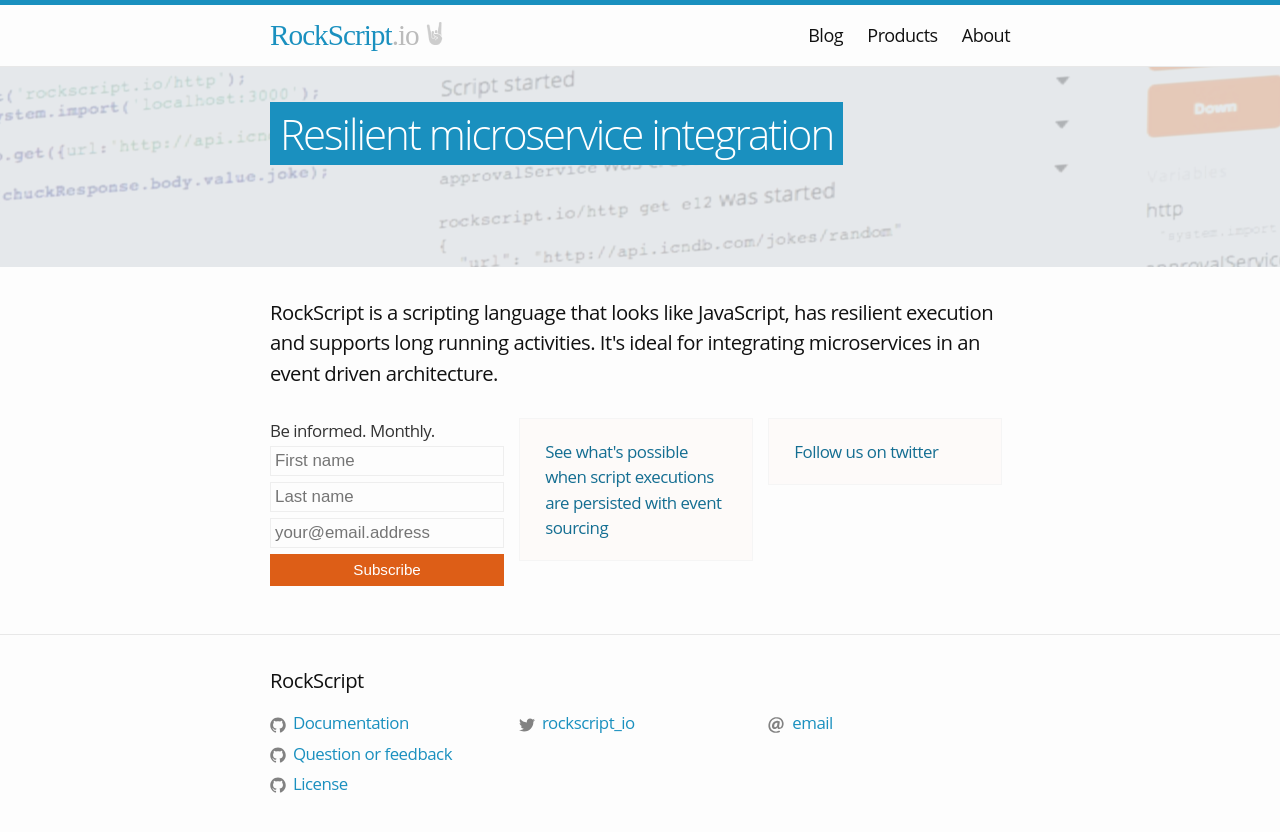
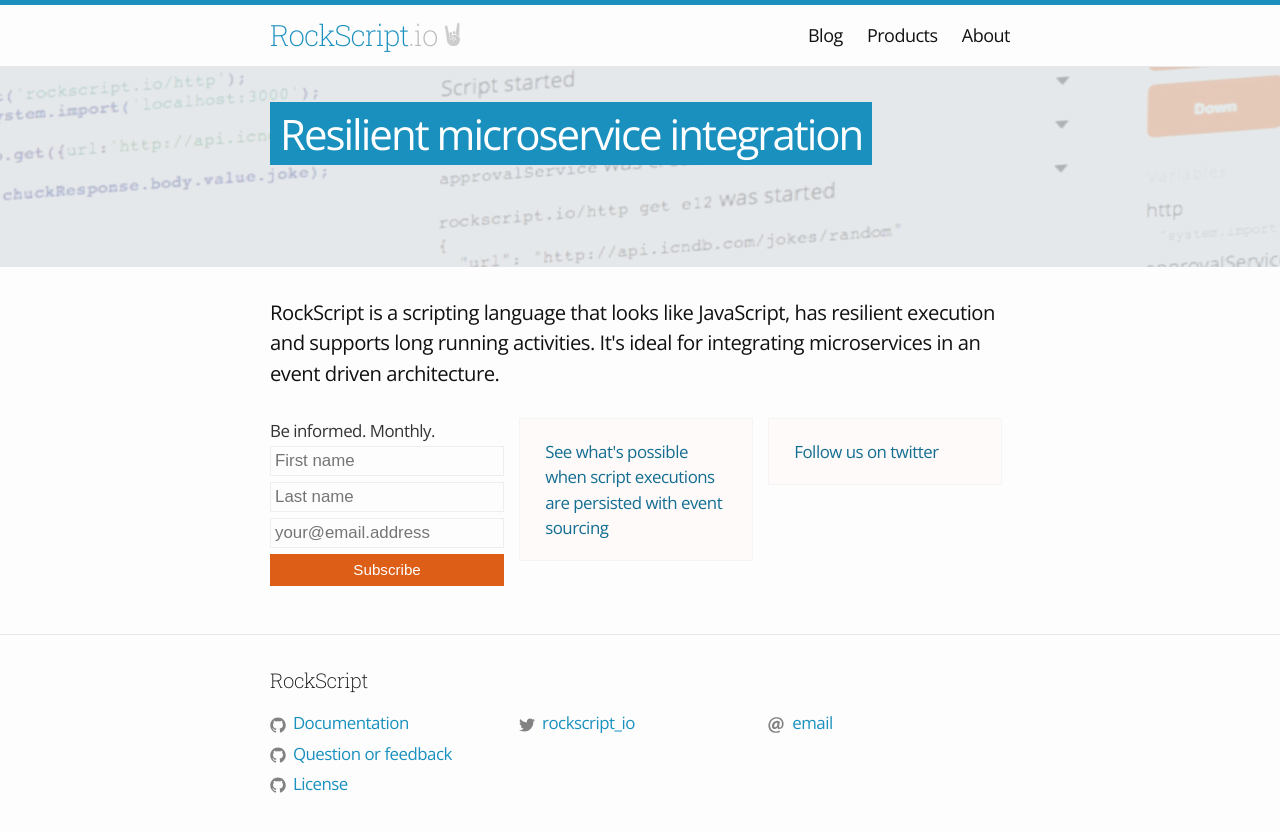
Before and after one commit to RockScript/rockscript.github.io, a Jekyll site: the page built from index.md, in a window 1280 px wide. Shown: the top 832 px of the page. Built offline with Jekyll 4.4.1, drawn with Linux system fonts in a browser that asks for light colours.

Commit message:
Added fonts

```diff
--- a/_includes/head.html
+++ b/_includes/head.html
@@ -9,6 +9,8 @@
   <link rel="stylesheet" href="{{ "/assets/main.css" | relative_url }}">
   <link rel="canonical" href="{{ page.url | replace:'index.html','' | absolute_url }}">
   <link rel="alternate" type="application/rss+xml" title="{{ site.title | escape }}" href="{{ "/feed.xml" | relative_url }}">
+  <link href="https://fonts.googleapis.com/css?family=Roboto+Slab:200" rel="stylesheet">
+  <link href="https://fonts.googleapis.com/css?family=Open+Sans:400" rel="stylesheet">
 
   {% if jekyll.environment == 'production' and site.google_analytics %}
   {% include google-analytics.html %}
--- a/_sass/minima/_base.scss
+++ b/_sass/minima/_base.scss
@@ -84,6 +84,8 @@
  */
 h1, h2, h3, h4, h5, h6 {
   font-weight: $base-font-weight;
+  font-family: "Roboto Slab";
+  font-weight: 200;
 }
 
 
--- a/_sass/minima/_layout.scss
+++ b/_sass/minima/_layout.scss
@@ -220,7 +220,6 @@
 
 .post-title {
   @include relative-font-size(2.625);
-  font-weight: 100;
   letter-spacing: -1px;
   line-height: 1.2;
   padding: 0 10px;
@@ -241,8 +240,6 @@
   }
 
   h1, h2, h3, h4 {
-    font-family: "Roboto Slab";
-    font-weight: 100;
   }
 
 
--- a/assets/main.scss
+++ b/assets/main.scss
@@ -12,7 +12,6 @@
   display: inline-block;
   font-size: 42px;
   letter-spacing: -2px;
-  font-weight: 100;
   margin: 35px 0;
   padding: 0 10px;
 }
@@ -43,7 +42,6 @@
   padding: 4px;
   margin: 3px 0;
   font-size: 1em;
-  font-weight: 100;
   background-color: #fdfdfd;
   width: calc(100% - 10px);
 }
```
